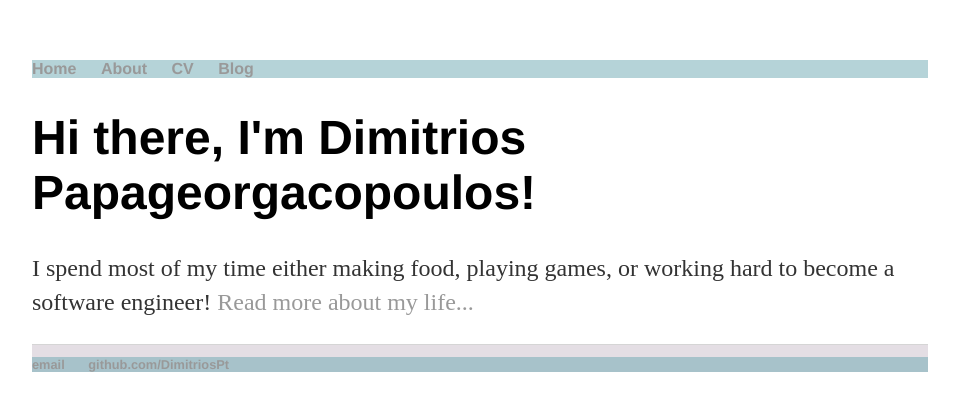
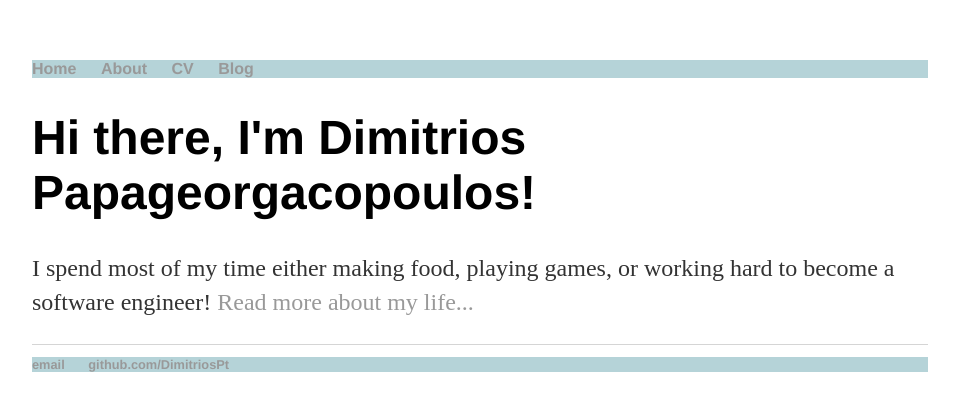
Before and after one commit to DimitriosPt/DimitriosPt.github.io, a Jekyll site: the page built from index.html, in a window 1280 px wide. Shown: the top 411 px of the page, without its empty margins (160-1119 px from the left). Built offline with Jekyll 4.4.1, drawn with Linux system fonts in a browser that asks for light colours.

Commit message:
removes footer background color

```diff
--- a/css/main.css
+++ b/css/main.css
@@ -34,7 +34,6 @@ footer
 {
     border-top: 1px solid #d5d5d5;
     font-size: .8em;
-    background-color: #e4dee4;
 }
 
 ul.posts {
```
